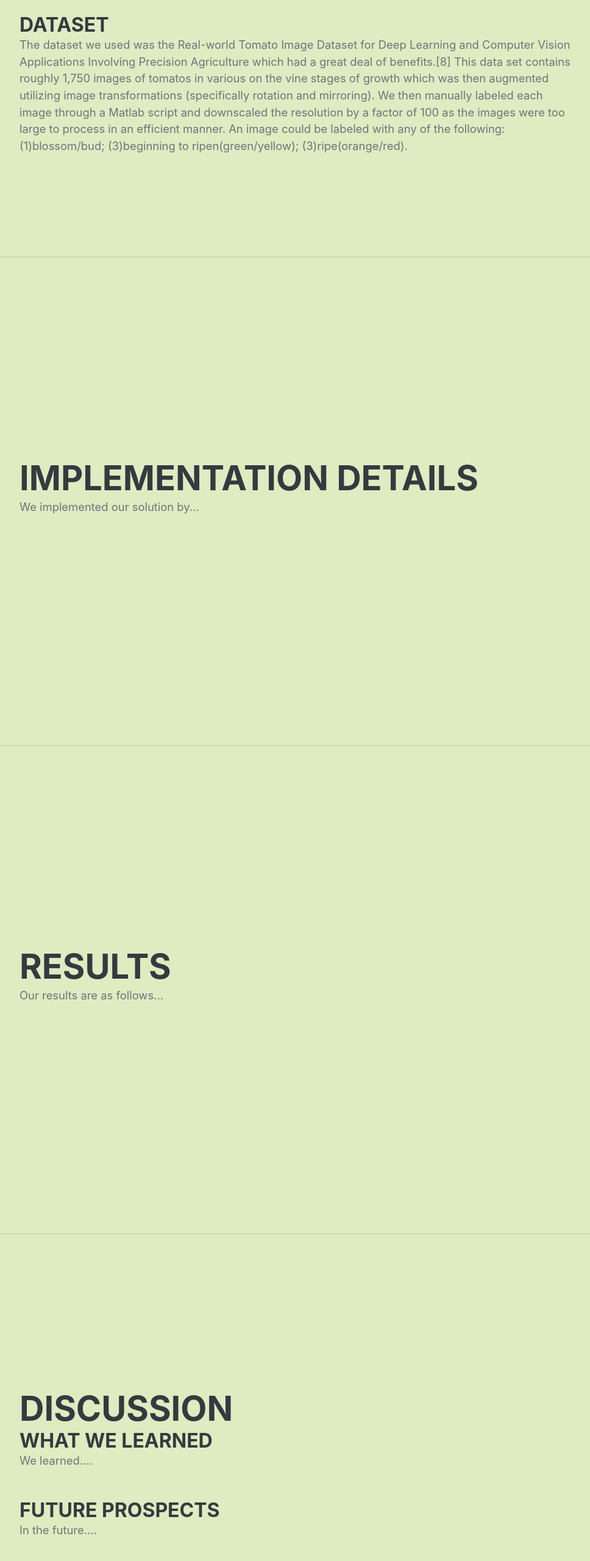
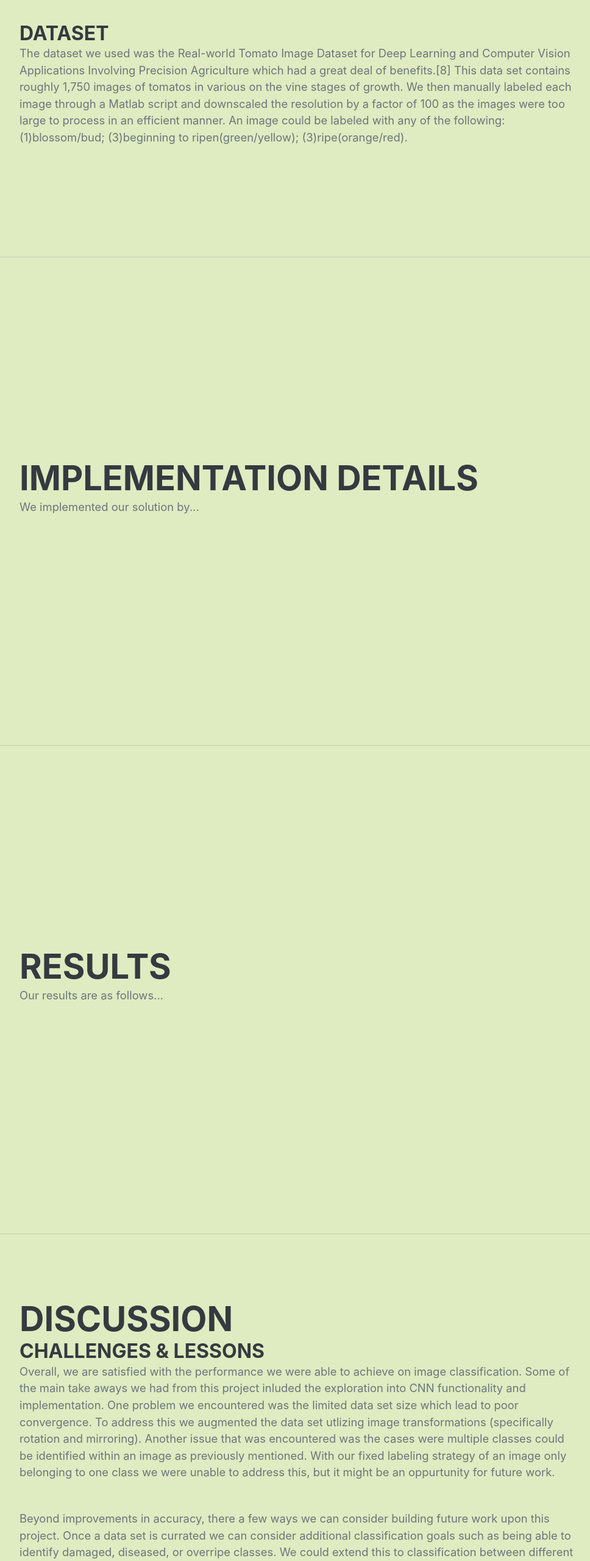
Before and after one commit to ladyrayrays/OLD-CS766-website, a plain HTML site: page index.html in a window 1280 px wide. Shown: the part 2205-4765 px from the top of the page at 61% size, without its empty margins (288-1256 px from the left). Drawn offline with nearby package versions, Linux system fonts and the light colour scheme; a web font is replaced by a local one.

Commit message:
Update index.html
Added content to the Discussion section

```diff
--- a/index.html
+++ b/index.html
@@ -106,8 +106,7 @@
                         <h3 class="mb-0">Dataset</h3>
                         <p class="lead mb-5">The dataset we used was the Real-world Tomato Image Dataset for Deep Learning and Computer Vision Applications
                         Involving Precision Agriculture which had a great deal of benefits.[8] This data set contains roughly 1,750 images of tomatos in various on the vine
-                        stages of growth which was then augmented utilizing image transformations (specifically rotation and mirroring).
-                        We then manually labeled each image through a Matlab script and
+                        stages of growth. We then manually labeled each image through a Matlab script and
                         downscaled the resolution by a factor of 100 as the images were too large to process in an efficient manner. An image could be labeled with any
                         of the following: (1)blossom/bud; (3)beginning to ripen(green/yellow); (3)ripe(orange/red).
                         </p>
@@ -118,7 +117,9 @@
             <section class="resume-section" id="Implementation">
                 <div class="resume-section-content">
                     <h2 class="mb-0">Implementation Details</h2>
-                    <p class="lead mb-5">We implemented our solution by...</p>
+                    <p class="lead mb-5">
+                        We implemented our solution by...
+                    </p>
                 </div>
             </section>
             <hr class="m-0" />
@@ -126,7 +127,9 @@
             <section class="resume-section" id="Results">
                 <div class="resume-section-content">
                     <h2 class="mb-0">Results</h2>
-                    <p class="lead mb-5"> Our results are as follows...</p>
+                    <p class="lead mb-5">
+                        Our results are as follows...
+                    </p>
                 </div>
             </section>
             <hr class="m-0" />
@@ -134,10 +137,22 @@
             <section class="resume-section" id="Discussion">
                 <div class="resume-section-content">
                     <h2 class="mb-0">Discussion</h2>
-                    <h3 class="mb-0">What we learned</h3>
-                    <p class="lead mb-5"> We learned....</p>
-                    <h3 class="mb-0">Future prospects</h3>
-                    <p class="lead mb-5"> In the future....</p>
+                    <h3 class="mb-0">Challenges & Lessons</h3>
+                    <p class="lead mb-5">
+                        Overall, we are satisfied with the performance we were able to achieve on image classification. Some of the main take aways we had from this project
+                        inluded the exploration into CNN functionality and implementation. One problem we encountered was the limited data set size which lead to poor
+                        convergence. To address this we augmented the data set utlizing image transformations (specifically rotation and mirroring). Another issue
+                        that was encountered was the cases were multiple classes could be identified within an image as previously mentioned. With our fixed labeling
+                        strategy of an image only belonging to one class we were unable to address this, but it might be an oppurtunity for future work.
+                    </p>
+                    <p class="lead mb-5">
+                        Beyond improvements in accuracy,
+                        there a few ways we can consider building future work upon this project. Once a data set is currated we can consider additional classification
+                        goals such as being able to identify damaged, diseased, or overripe classes. We could extend this to classification between different tomato
+                        varieties. Beyond this, we could even consider applying these techniques to other forms of produce such as strawberries or bananas. Additionally,
+                        we could work on integrating non-visual data to be used in conjunction with the image data such as the technologies identified in the Background
+                        section.
+                    </p>
                 </div>
             </section>
             <hr class="m-0" />
```
